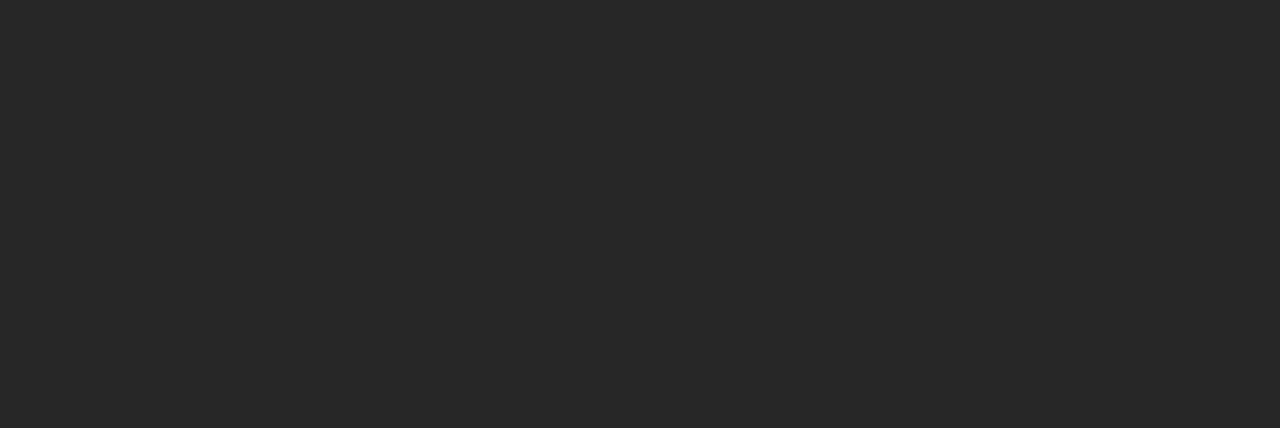
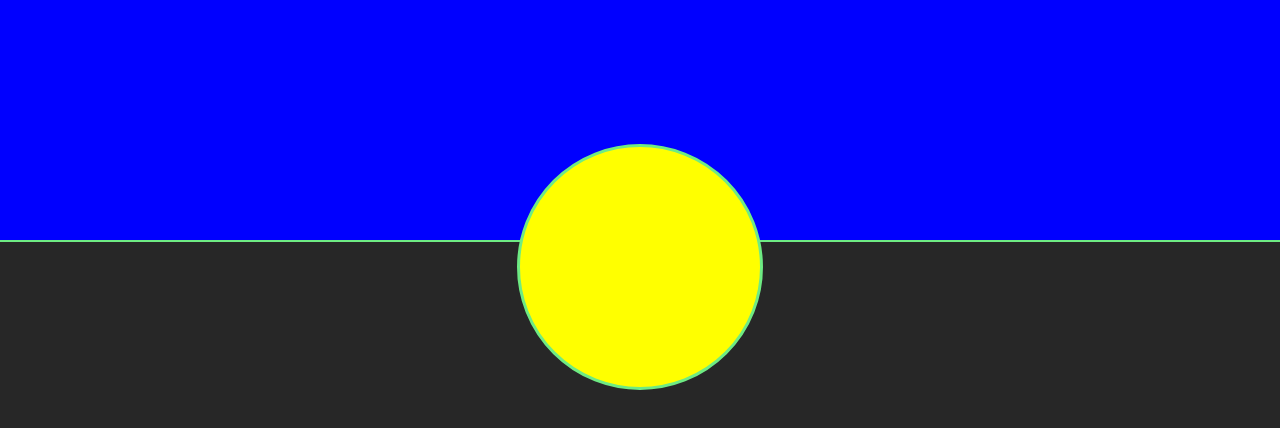
Before and after one commit to chidubemOkafor/aurora, a React (Vite) app: page /Profile in a window 1280 px wide. Before the commit this address had no page. Shown: the top 428 px of the page. Built offline with nearby package versions, Linux system fonts and the light colour scheme.

Commit message:
commit message

```diff
--- a/src/App.jsx
+++ b/src/App.jsx
@@ -5,6 +5,7 @@ import Home from './pages/home/Home';
 import BlogPost from './pages/blogpost/BlogPost';
 import Signup from './pages/signup/Signup';
 import Login from './pages/login/Login';
+import Profile from './pages/profile/Profile';
 import './App.css';
 
 function App() {
@@ -16,6 +17,7 @@ function App() {
         <Router>
           <Routes>
             <Route path='/' element={<Home />} />
+            <Route path='/Profile' element={<Profile/>}/>
             <Route path='/blogpost' element={<BlogPost />} />
             <Route path='/signup' element={<Signup/>} />
             <Route path='/login' element={<Login/>} />
--- /dev/null
+++ b/src/components/home/profile/Profile.css
@@ -0,0 +1,21 @@
+.banner {
+    width: 100vw;
+    background-color: blue;
+    height: 15em;
+    border: 2px solid #6EEB83;
+    border-left: none;
+    border-top: none;
+    border-right: none;
+    display: flex;
+    justify-content: center;
+}
+
+.profile_picture {
+    width: 15em;
+    height: 15em;
+    border-radius: 100%;
+    background-color: yellow;
+    position: absolute;
+    margin-top: 9em;
+    border: 3px solid #6EEB83;
+}
--- /dev/null
+++ b/src/components/home/profile/Profilecontent.jsx
@@ -0,0 +1,18 @@
+import React from "react";
+import "./Profile.css"
+const Profilecontent = () => {
+  return (
+    <div>
+      <div>
+        <div className="banner">
+        <div className="profile_picture" />
+        </div>
+        <p className="bio"></p>
+        <p className="Name"></p>
+        <p className="email"></p>
+      </div>
+    </div>
+  );
+};
+
+export default Profilecontent;
--- a/src/components/home/sidebar/Sidebar.jsx
+++ b/src/components/home/sidebar/Sidebar.jsx
@@ -1,16 +1,24 @@
 import React from 'react'
+import { useNavigate } from 'react-router-dom';
 import "./sidebar.css"
 import {HiTrendingUp,HiOutlineSearch} from "react-icons/hi"
 import {IoMdAddCircleOutline} from "react-icons/io"
 
 
 const Sidebar = () => {
+  const loggedin = false
+  const navigate = useNavigate()
+  const addBlog = () => {
+    if(!loggedin) {
+      navigate("/login")
+    }
+  }
   return (
     <div className='sidebar_container'>
       <div className='sidebar'>
         <div className='innerSiderBarDiv'>
         <div className='sidebar_2'>
-        <div className='profile'>S</div>
+        <div onClick={addBlog} className='profile'>S</div>
         <div className='dev'>
           <HiOutlineSearch className='search'/>
           <p>search</p>
@@ -22,7 +30,7 @@ const Sidebar = () => {
         </div>
         </div>
 
-        <div className='dev'>
+        <div onClick={addBlog} className='dev'>
           <IoMdAddCircleOutline className='circle'/>
           <p>create</p>
         </div>
--- a/src/components/home/sidebar/sidebar.css
+++ b/src/components/home/sidebar/sidebar.css
@@ -15,6 +15,7 @@
     display: flex;
     align-items: center;
     justify-content: center;
+    cursor: pointer;
 }
 
 .sidebar {
@@ -57,6 +58,7 @@
     width: 40px;
     height: 40px;
     color: #6EEB83;
+    cursor: pointer;
 }
 
 .uptrend {
@@ -76,6 +78,7 @@
     justify-content: center;
     align-items: center;
     flex-direction: column;
+    cursor: pointer;
 }
 
 /* tablet */
--- /dev/null
+++ b/src/pages/profile/Profile.jsx
@@ -0,0 +1,11 @@
+import React from 'react'
+import Profilecontent from '../../components/home/profile/Profilecontent'
+const Profile = () => {
+  return (
+    <div>
+      <Profilecontent />
+    </div>
+  )
+}
+
+export default Profile
```
